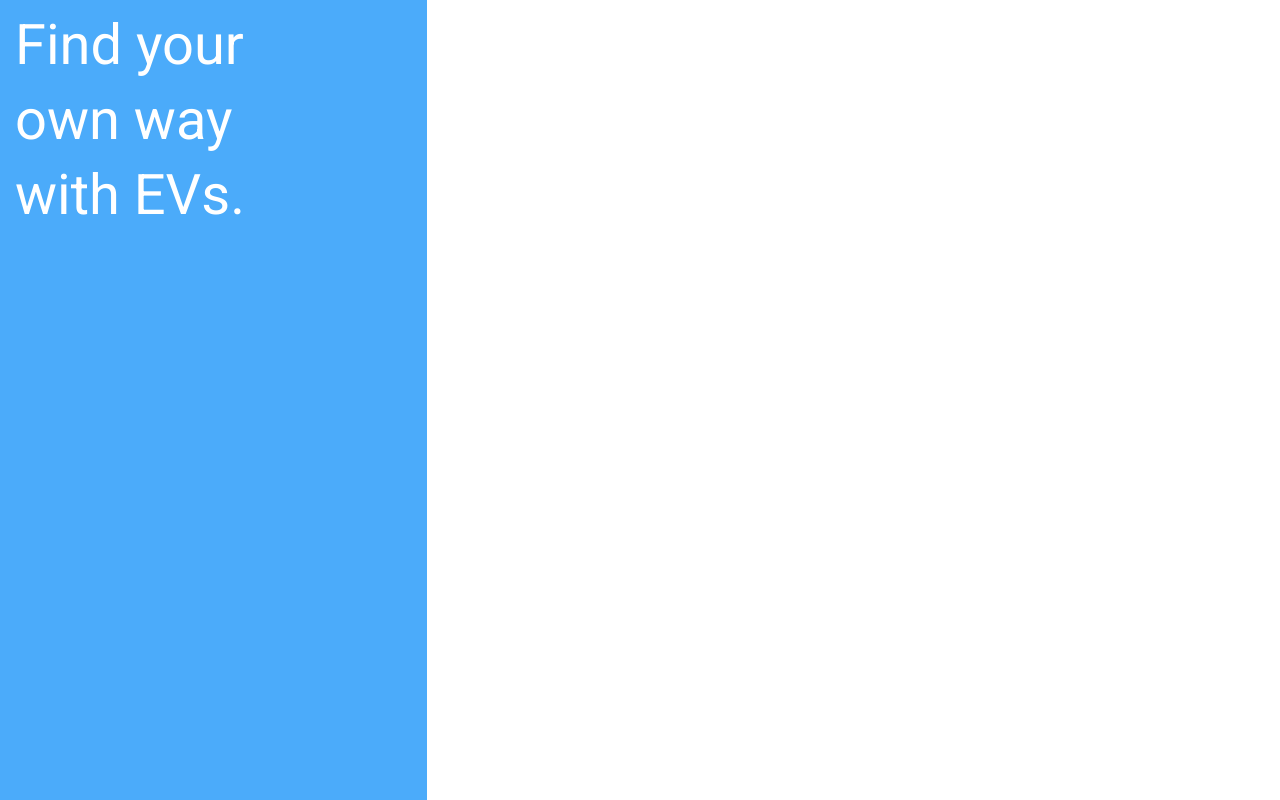
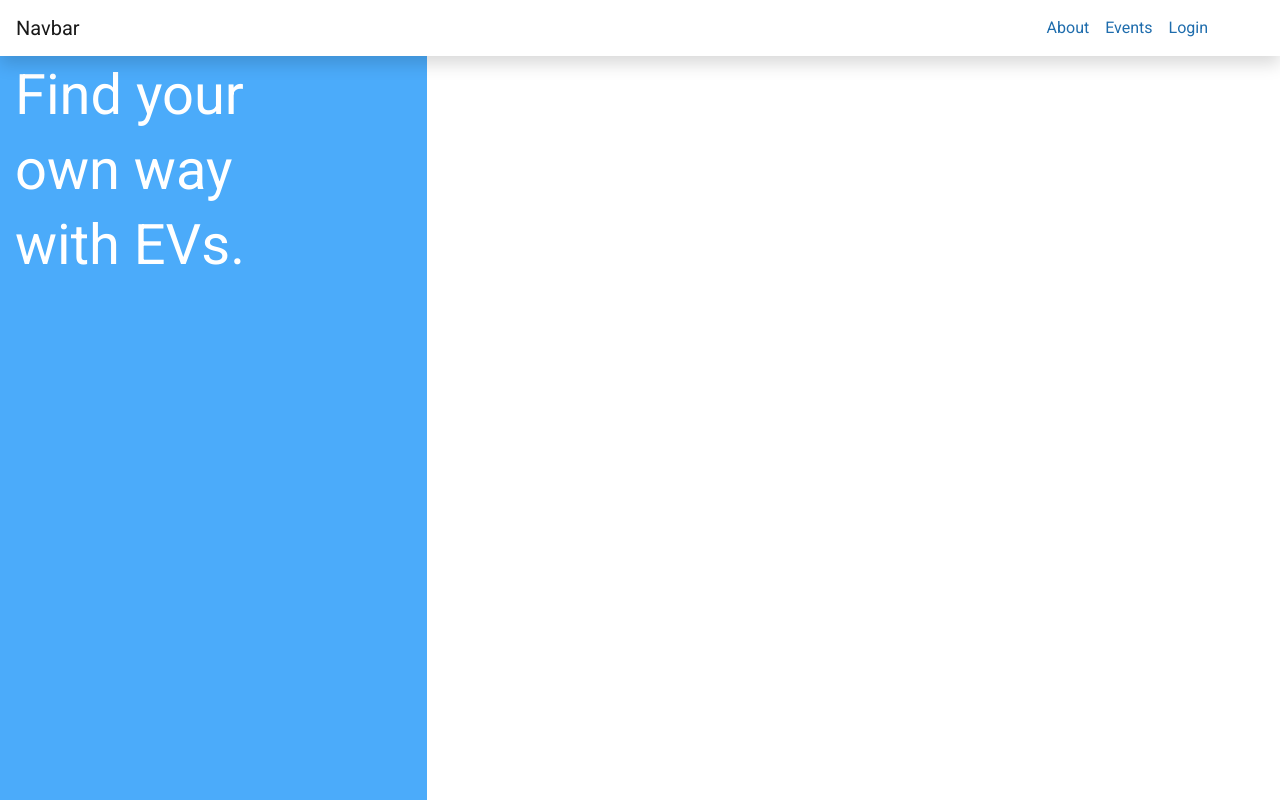
Before and after one commit to pisalore/EVs, a Django app: template templates/registration_layout.html in a window 1280 px wide. Run offline with Django 3.2, Linux system fonts and the light colour scheme; the template is opened without the code that fills it, so the values that code supplies are empty; some libraries are stand-ins or nearby versions.

Commit message:
Added navbar for registration pages

```diff
--- a/templates/auth_layout.html
+++ b/templates/auth_layout.html
@@ -7,8 +7,18 @@
             font-family: "Roboto", serif;
         }
 
+        nav .navbar-nav li a {
+            color: #1F6DAD !important;
+        }
+
+        .shadow {
+            background: #FFFFFF;
+            box-shadow: 0px 4px 4px rgba(0, 0, 0, 0.25);
+        }
+
         body {
             height: 100%;
+            padding-top: 50px;
         }
 
         p.light {
--- a/templates/base.html
+++ b/templates/base.html
@@ -16,5 +16,8 @@
 
 {% block js %}
 {% endblock %}
+<script src="https://code.jquery.com/jquery-3.4.1.slim.min.js" integrity="sha384-J6qa4849blE2+poT4WnyKhv5vZF5SrPo0iEjwBvKU7imGFAV0wwj1yYfoRSJoZ+n" crossorigin="anonymous"></script>
+<script src="https://cdn.jsdelivr.net/npm/popper.js@1.16.0/dist/umd/popper.min.js" integrity="sha384-Q6E9RHvbIyZFJoft+2mJbHaEWldlvI9IOYy5n3zV9zzTtmI3UksdQRVvoxMfooAo" crossorigin="anonymous"></script>
+<script src="https://stackpath.bootstrapcdn.com/bootstrap/4.4.1/js/bootstrap.min.js" integrity="sha384-wfSDF2E50Y2D1uUdj0O3uMBJnjuUD4Ih7YwaYd1iqfktj0Uod8GCExl3Og8ifwB6" crossorigin="anonymous"></script>
 </body>
 </html>
--- a/templates/registration_layout.html
+++ b/templates/registration_layout.html
@@ -1,9 +1,28 @@
 {% extends "auth_layout.html" %}
 
 {% block content %}
+    <nav class="navbar shadow navbar-expand-md navbar-light bg-white fixed-top">
+        <a class="navbar-brand" href="#">Navbar</a>
+        <button class="navbar-toggler" type="button" data-toggle="collapse" data-target="#navbarNav">
+            <span class="navbar-toggler-icon"></span>
+        </button>
+        <div class="collapse navbar-collapse" id="navbarNav">
+            <ul class="navbar-nav ml-auto px-5">
+                <li class="nav-item">
+                    <a class="nav-link" href="#">About</a>
+                </li>
+                <li class="nav-item">
+                    <a class="nav-link" href="#">Events</a>
+                </li>
+                <li class="nav-item">
+                    <a class="nav-link" href="{% url 'login' %}">Login</a>
+                </li>
+            </ul>
+        </div>
+    </nav>
     <div class="container-fluid h-100">
         <div class="row justify-content-center h-100">
-            <div class="col-sm-6 col-md-4 hidden-md-down" style="background-color: #4BABFA">
+            <div class="col-sm-6 col-md-4 " style="background-color: #4BABFA">
                 <div class="disclaimer py-2">Find your own way with EVs.</div>
             </div>
             <div class="col-sm-6 col-md-8 col-lg-8 col-xl-8">
```
